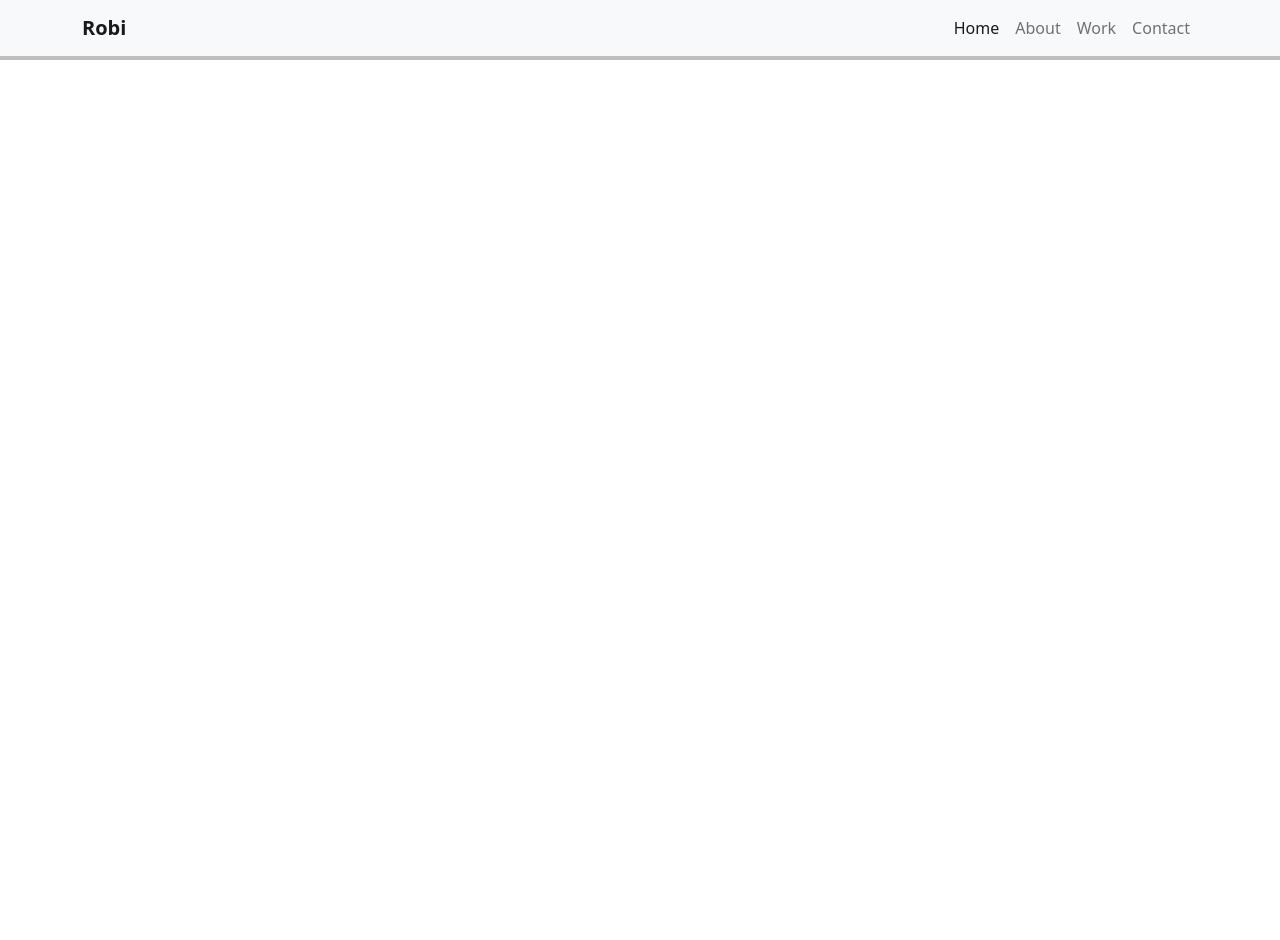
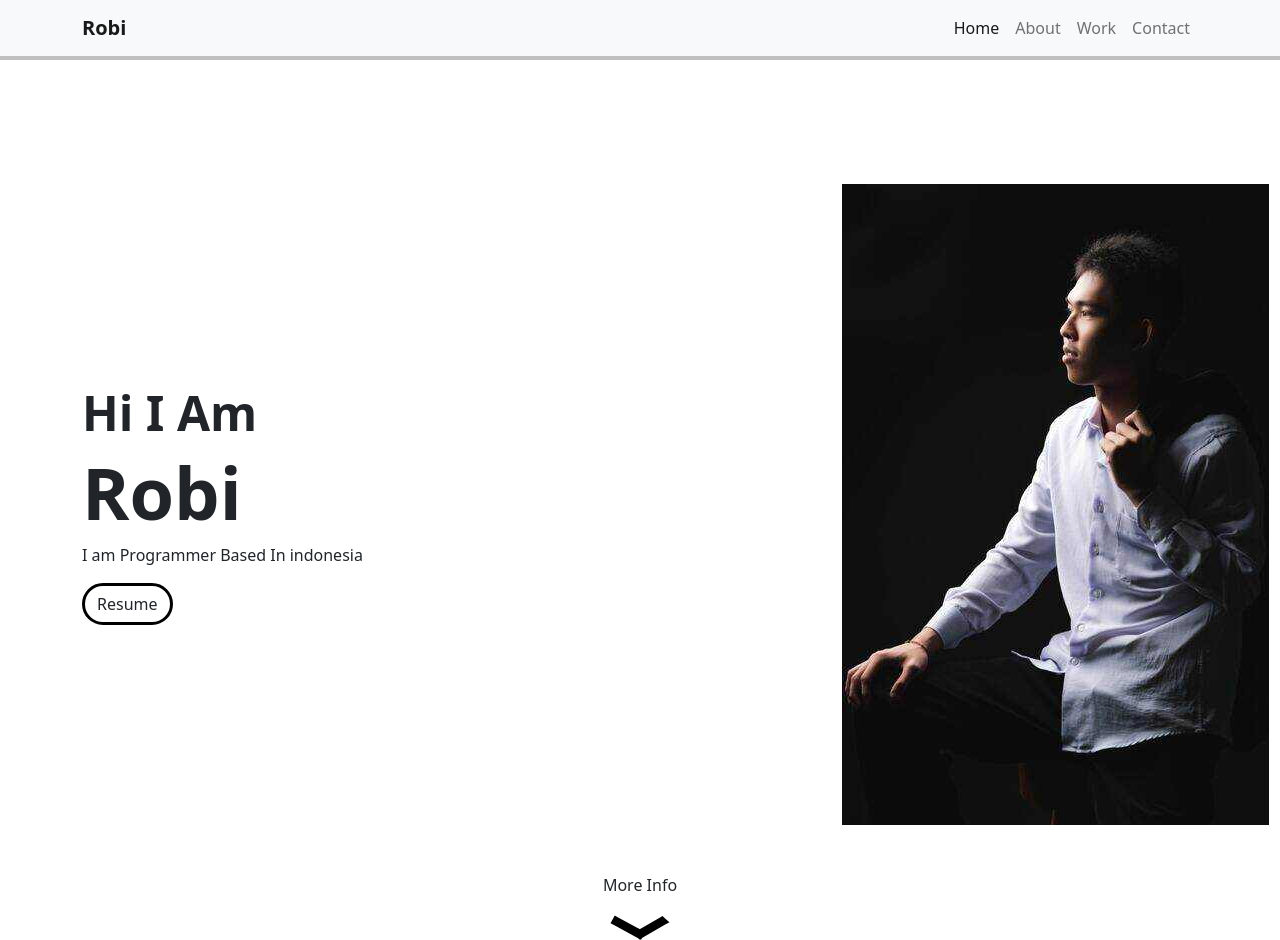
Before and after one commit to xenrobi/meporto, a plain HTML site: page index.html in a window 1280 px wide. Before the commit the page ends 800 px from the top, so only its background shows below. Drawn offline with Linux system fonts and the light colour scheme.

Commit message:
animasi home

```diff
--- a/bootstrap/style.css
+++ b/bootstrap/style.css
@@ -1,4 +1,47 @@
+section {
+  padding-top: 128px;
+}
+
+.btn {
+  border: 3px solid black;
+  border-radius: 24px;
+}
+
+.btn:hover {
+  border: 3px solid black;
+  background-color: black;
+  color: white;
+}
+
 .navbar {
   background-color: black;
   box-shadow: 0 0 0 4px rgba(0, 0, 0, 0.25);
 }
+
+.home h1 {
+  font-size: 72px;
+}
+
+.home h3 {
+  font-size: 48px;
+}
+
+.home .arrow img {
+  width: 60px;
+}
+
+#arrow {
+  animation: 2s upDown infinite;
+}
+
+@keyframes upDown {
+  0% {
+    transform: translateY(0);
+  }
+  50% {
+    transform: translateY(10px);
+  }
+  100% {
+    transform: translateY(0);
+  }
+}
--- a/index.html
+++ b/index.html
@@ -36,6 +36,25 @@
     </nav>
     <!-- NAVBAR -->
 
+    <!-- Home -->
+    <section id="home" class="home container">
+      <div class="row d-flex align-items-center">
+        <div class="col-8">
+          <h3 class="fw-semibold">Hi I Am</h3>
+          <h1 class="fw-bold">Robi</h1>
+          <p>I am Programmer Based In indonesia</p>
+          <a class="btn" href="#" download>Resume</a>
+        </div>
+        <div class="col-4">
+          <img src="gambar/me.jpg" alt="foto" />
+        </div>
+      </div>
+      <div class="arrow w-100 d-flex align-items-center flex-column mt-5">
+        <a class="text-decoration-none text-dark" href="#about">More Info</a>
+        <img id="arrow" class="mt-2" src="gambar/arrow.svg" alt="panah" />
+      </div>
+    </section>
+    <!-- Home -->
     <!-- JAVA SCRIPT -->
     <script src="bootstrap/js/bootstrap.bundle.min.js" integrity="sha384-kenU1KFdBIe4zVF0s0G1M5b4hcpxyD9F7jL+jjXkk+Q2h455rYXK/7HAuoJl+0I4" crossorigin="anonymous"></script>
     <script src="bootstrap/js/popper.min.js" integrity="sha384-oBqDVmMz9ATKxIep9tiCxS/Z9fNfEXiDAYTujMAeBAsjFuCZSmKbSSUnQlmh/jp3" crossorigin="anonymous"></script>
```
Also changed, not shown: gambar/me.jpg (added).
